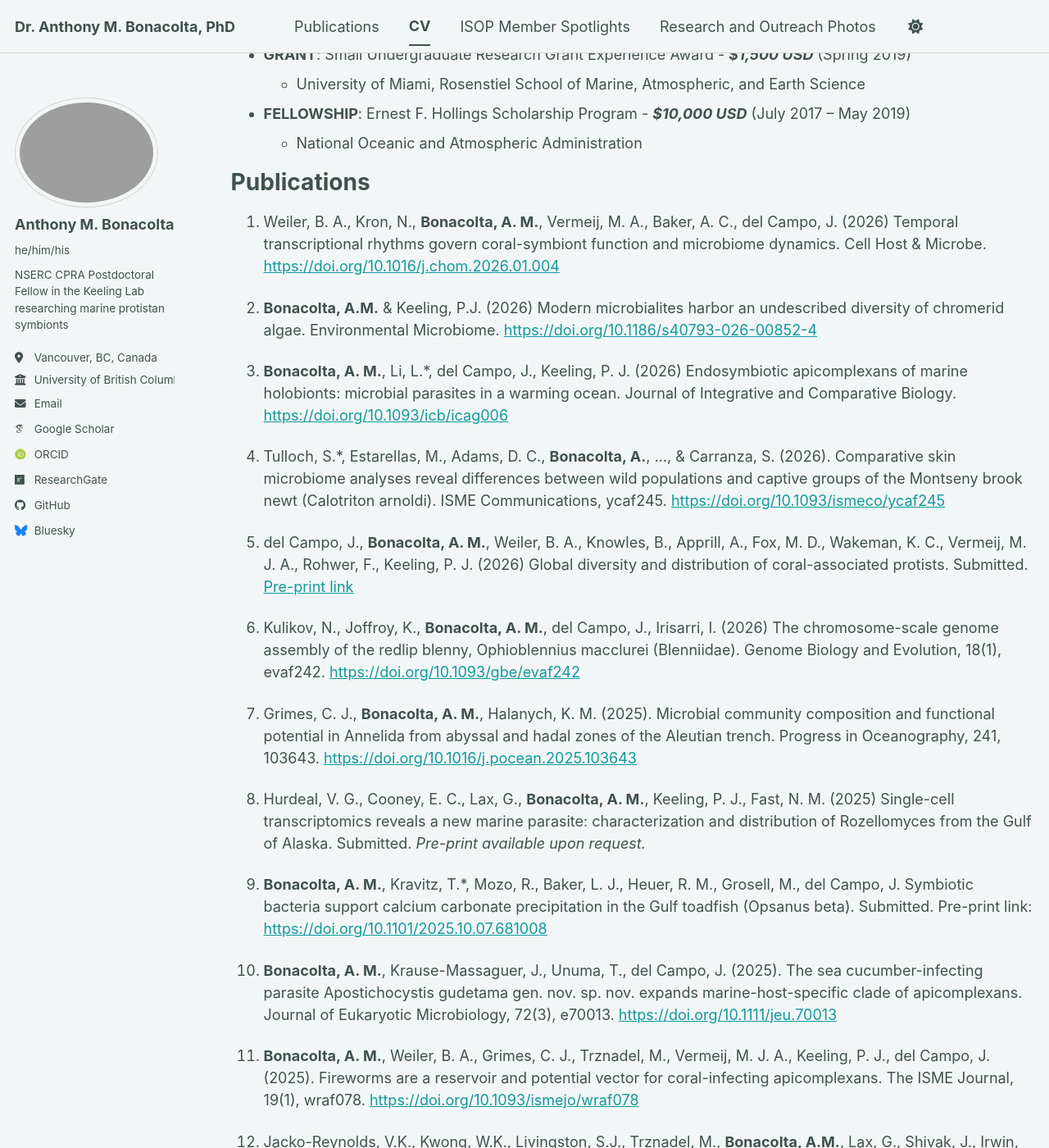
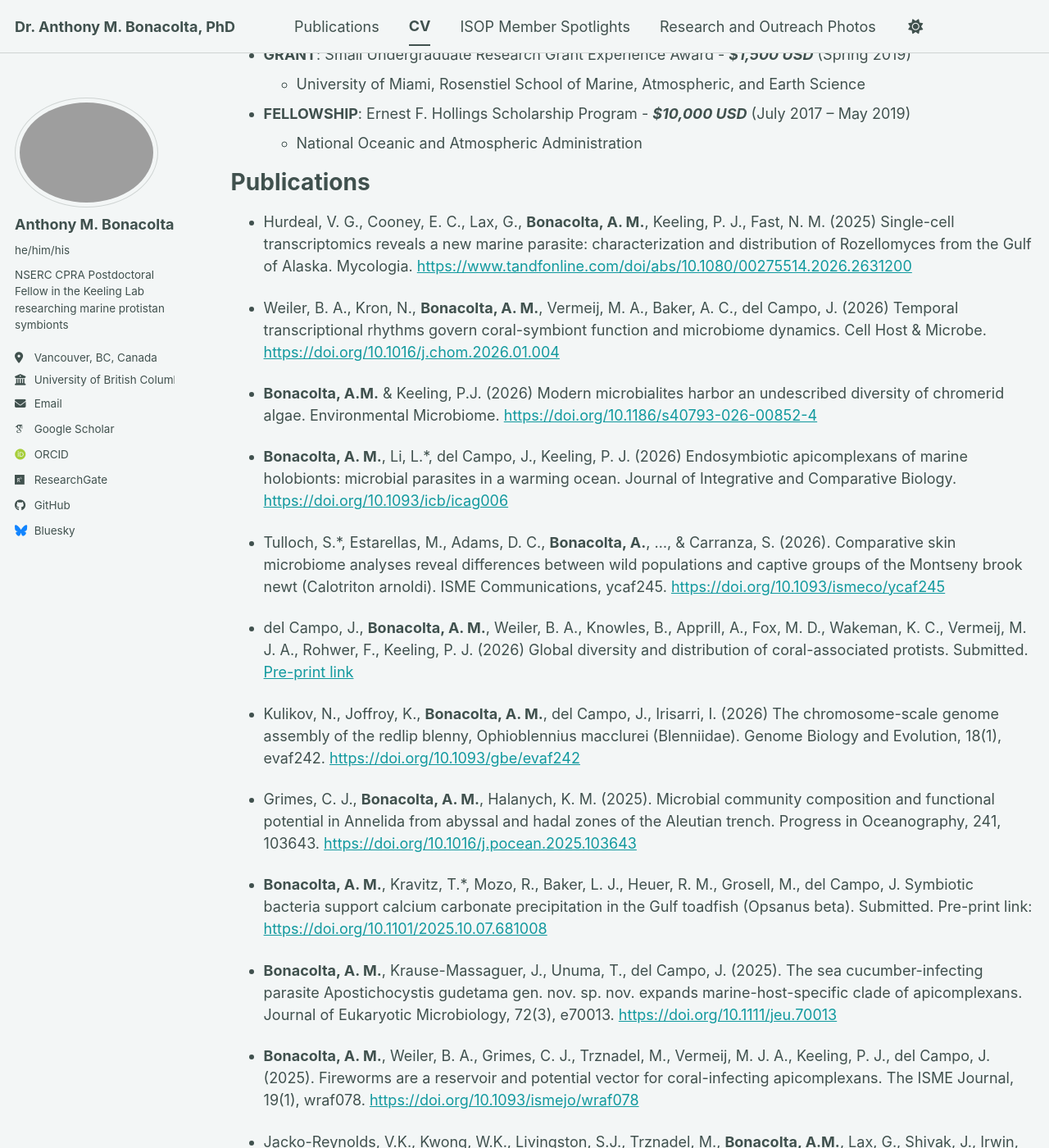
Before and after one commit to Abonacolta/abonacolta.github.io, a Jekyll site: the page built from _pages/cv.md, in a window 1280 px wide and 1400 px high, scrolled down 1371 px. Shown: the whole window at 82% size. Built offline with Jekyll 4.4.1, drawn with Linux system fonts in a browser that asks for light colours; some web fonts are replaced; a script bundle is joined from its source files by our own code; library files that are not in the unit come from our copies.

Commit message:
Update cv.md

```diff
--- a/_pages/cv.md
+++ b/_pages/cv.md
@@ -66,45 +66,45 @@
 
 Publications
 ======
-1.	Weiler, B. A., Kron, N., **Bonacolta, A. M.**, Vermeij, M. A., Baker, A. C., del Campo, J. (2026) Temporal transcriptional rhythms govern coral-symbiont function and microbiome dynamics. Cell Host & Microbe. [https://doi.org/10.1016/j.chom.2026.01.004](https://doi.org/10.1016/j.chom.2026.01.004)
+-	Hurdeal, V. G., Cooney, E. C., Lax, G., **Bonacolta, A. M.**, Keeling, P. J., Fast, N. M. (2025) Single-cell transcriptomics reveals a new marine parasite: characterization and distribution of Rozellomyces from the Gulf of Alaska. Mycologia. [https://www.tandfonline.com/doi/abs/10.1080/00275514.2026.2631200](https://www.tandfonline.com/doi/abs/10.1080/00275514.2026.2631200)
 
-2.	**Bonacolta, A.M.** & Keeling, P.J. (2026) Modern microbialites harbor an undescribed diversity of chromerid algae. Environmental Microbiome. [https://doi.org/10.1186/s40793-026-00852-4](https://doi.org/10.1186/s40793-026-00852-4)
+-	Weiler, B. A., Kron, N., **Bonacolta, A. M.**, Vermeij, M. A., Baker, A. C., del Campo, J. (2026) Temporal transcriptional rhythms govern coral-symbiont function and microbiome dynamics. Cell Host & Microbe. [https://doi.org/10.1016/j.chom.2026.01.004](https://doi.org/10.1016/j.chom.2026.01.004)
 
-3.	**Bonacolta, A. M.**, Li, L.*, del Campo, J., Keeling, P. J. (2026) Endosymbiotic apicomplexans of marine holobionts: microbial parasites in a warming ocean. Journal of Integrative and Comparative Biology. [https://doi.org/10.1093/icb/icag006](https://doi.org/10.1093/icb/icag006)
+-	**Bonacolta, A.M.** & Keeling, P.J. (2026) Modern microbialites harbor an undescribed diversity of chromerid algae. Environmental Microbiome. [https://doi.org/10.1186/s40793-026-00852-4](https://doi.org/10.1186/s40793-026-00852-4)
 
-4.	Tulloch, S.*, Estarellas, M., Adams, D. C., **Bonacolta, A.**, …, & Carranza, S. (2026). Comparative skin microbiome analyses reveal differences between wild populations and captive groups of the Montseny brook newt (Calotriton arnoldi). ISME Communications, ycaf245. [https://doi.org/10.1093/ismeco/ycaf245](https://doi.org/10.1093/ismeco/ycaf245)
+-	**Bonacolta, A. M.**, Li, L.*, del Campo, J., Keeling, P. J. (2026) Endosymbiotic apicomplexans of marine holobionts: microbial parasites in a warming ocean. Journal of Integrative and Comparative Biology. [https://doi.org/10.1093/icb/icag006](https://doi.org/10.1093/icb/icag006)
 
-5.	del Campo, J., **Bonacolta, A. M.**, Weiler, B. A., Knowles, B., Apprill, A., Fox, M. D., Wakeman, K. C., Vermeij, M. J. A., Rohwer, F., Keeling, P. J. (2026) Global diversity and distribution of coral-associated protists. Submitted. [Pre-print link](https://doi.org/10.64898/2026.01.22.700988)
+-	Tulloch, S.*, Estarellas, M., Adams, D. C., **Bonacolta, A.**, …, & Carranza, S. (2026). Comparative skin microbiome analyses reveal differences between wild populations and captive groups of the Montseny brook newt (Calotriton arnoldi). ISME Communications, ycaf245. [https://doi.org/10.1093/ismeco/ycaf245](https://doi.org/10.1093/ismeco/ycaf245)
 
-6.	Kulikov, N., Joffroy, K., **Bonacolta, A. M.**, del Campo, J., Irisarri, I. (2026) The chromosome-scale genome assembly of the redlip blenny, Ophioblennius macclurei (Blenniidae). Genome Biology and Evolution, 18(1), evaf242. [https://doi.org/10.1093/gbe/evaf242](https://doi.org/10.1093/gbe/evaf242)
+-	del Campo, J., **Bonacolta, A. M.**, Weiler, B. A., Knowles, B., Apprill, A., Fox, M. D., Wakeman, K. C., Vermeij, M. J. A., Rohwer, F., Keeling, P. J. (2026) Global diversity and distribution of coral-associated protists. Submitted. [Pre-print link](https://doi.org/10.64898/2026.01.22.700988)
 
-7.	Grimes, C. J., **Bonacolta, A. M.**, Halanych, K. M. (2025). Microbial community composition and functional potential in Annelida from abyssal and hadal zones of the Aleutian trench. Progress in Oceanography, 241, 103643. [https://doi.org/10.1016/j.pocean.2025.103643](https://doi.org/10.1016/j.pocean.2025.103643)
+-	Kulikov, N., Joffroy, K., **Bonacolta, A. M.**, del Campo, J., Irisarri, I. (2026) The chromosome-scale genome assembly of the redlip blenny, Ophioblennius macclurei (Blenniidae). Genome Biology and Evolution, 18(1), evaf242. [https://doi.org/10.1093/gbe/evaf242](https://doi.org/10.1093/gbe/evaf242)
 
-8.	Hurdeal, V. G., Cooney, E. C., Lax, G., **Bonacolta, A. M.**, Keeling, P. J., Fast, N. M. (2025) Single-cell transcriptomics reveals a new marine parasite: characterization and distribution of Rozellomyces from the Gulf of Alaska. Submitted. *Pre-print available upon request.*
+-	Grimes, C. J., **Bonacolta, A. M.**, Halanych, K. M. (2025). Microbial community composition and functional potential in Annelida from abyssal and hadal zones of the Aleutian trench. Progress in Oceanography, 241, 103643. [https://doi.org/10.1016/j.pocean.2025.103643](https://doi.org/10.1016/j.pocean.2025.103643)
 
-9.	**Bonacolta, A. M.**, Kravitz, T.*, Mozo, R., Baker, L. J., Heuer, R. M., Grosell, M., del Campo, J. Symbiotic bacteria support calcium carbonate precipitation in the Gulf toadfish (Opsanus beta). Submitted. Pre-print link: [https://doi.org/10.1101/2025.10.07.681008](https://doi.org/10.1101/2025.10.07.681008)
+-	**Bonacolta, A. M.**, Kravitz, T.*, Mozo, R., Baker, L. J., Heuer, R. M., Grosell, M., del Campo, J. Symbiotic bacteria support calcium carbonate precipitation in the Gulf toadfish (Opsanus beta). Submitted. Pre-print link: [https://doi.org/10.1101/2025.10.07.681008](https://doi.org/10.1101/2025.10.07.681008)
 
-10.	**Bonacolta, A. M.**, Krause-Massaguer, J., Unuma, T., del Campo, J. (2025). The sea cucumber-infecting parasite Apostichocystis gudetama gen. nov. sp. nov. expands marine-host-specific clade of apicomplexans. Journal of Eukaryotic Microbiology, 72(3), e70013. [https://doi.org/10.1111/jeu.70013](https://doi.org/10.1111/jeu.70013)
+-	**Bonacolta, A. M.**, Krause-Massaguer, J., Unuma, T., del Campo, J. (2025). The sea cucumber-infecting parasite Apostichocystis gudetama gen. nov. sp. nov. expands marine-host-specific clade of apicomplexans. Journal of Eukaryotic Microbiology, 72(3), e70013. [https://doi.org/10.1111/jeu.70013](https://doi.org/10.1111/jeu.70013)
 
-11.	**Bonacolta, A. M.**, Weiler, B. A., Grimes, C. J., Trznadel, M., Vermeij, M. J. A., Keeling, P. J., del Campo, J. (2025). Fireworms are a reservoir and potential vector for coral-infecting apicomplexans. The ISME Journal, 19(1), wraf078. [https://doi.org/10.1093/ismejo/wraf078](https://doi.org/10.1093/ismejo/wraf078)
+-	**Bonacolta, A. M.**, Weiler, B. A., Grimes, C. J., Trznadel, M., Vermeij, M. J. A., Keeling, P. J., del Campo, J. (2025). Fireworms are a reservoir and potential vector for coral-infecting apicomplexans. The ISME Journal, 19(1), wraf078. [https://doi.org/10.1093/ismejo/wraf078](https://doi.org/10.1093/ismejo/wraf078)
 
-12.	Jacko-Reynolds, V.K., Kwong, W.K., Livingston, S.J., Trznadel, M., **Bonacolta, A.M.**, Lax, G., Shivak, J., Irwin, N.A., Vermeij, M.J., Del Campo, J. and Keeling, P.J. (2025). Phylogenomics of Coral-Infecting Corallicolids Reveal Multiple Independent Losses of Chlorophyll Biosynthesis in Apicomplexan Parasites. Current Biology, 35(5), 1156-1163. [https://doi.org/10.1016/j.cub.2025.01.028](https://doi.org/10.1016/j.cub.2025.01.028)
+-	Jacko-Reynolds, V.K., Kwong, W.K., Livingston, S.J., Trznadel, M., **Bonacolta, A.M.**, Lax, G., Shivak, J., Irwin, N.A., Vermeij, M.J., Del Campo, J. and Keeling, P.J. (2025). Phylogenomics of Coral-Infecting Corallicolids Reveal Multiple Independent Losses of Chlorophyll Biosynthesis in Apicomplexan Parasites. Current Biology, 35(5), 1156-1163. [https://doi.org/10.1016/j.cub.2025.01.028](https://doi.org/10.1016/j.cub.2025.01.028)
 
-13.	**Bonacolta, A. M.**, Snyder, G. A., Karp, R. F., Yeager, E., Wen, A. D. E., Dennison, C. E., Nonell, J., Traylor-Knowles, N., Baker, A. C., del Campo, J. (2024). Single-Cell Atlas of Coral Bleaching. Submitted. [Pre-print link](https://doi.org/10.21203/rs.3.rs-5397639/v1)
+-	**Bonacolta, A. M.**, Snyder, G. A., Karp, R. F., Yeager, E., Wen, A. D. E., Dennison, C. E., Nonell, J., Traylor-Knowles, N., Baker, A. C., del Campo, J. (2024). Single-Cell Atlas of Coral Bleaching. Submitted. [Pre-print link](https://doi.org/10.21203/rs.3.rs-5397639/v1)
 
-14.	**Bonacolta, A. M.**, Visscher, P. T., Del Campo, J., & White III, R. A. (2024). The eukaryome of modern microbialites reveals distinct colonization across aquatic ecosystems. npj Biofilms and Microbiomes, 10(1), 78. [https://doi.org/10.1038/s41522-024-00547-z](https://doi.org/10.1038/s41522-024-00547-z)
+-	**Bonacolta, A. M.**, Visscher, P. T., Del Campo, J., & White III, R. A. (2024). The eukaryome of modern microbialites reveals distinct colonization across aquatic ecosystems. npj Biofilms and Microbiomes, 10(1), 78. [https://doi.org/10.1038/s41522-024-00547-z](https://doi.org/10.1038/s41522-024-00547-z)
 
-15.	**Bonacolta, A. M.**, Krause-Massaguer, J., Smit, N. J., Sikkel, P. C., & Del Campo, J. (2024). A new and widespread group of fish apicomplexan parasites. Current Biology. 34(12), 2748-2755. [https://doi.org/10.1016/j.cub.2024.04.084](https://doi.org/10.1016/j.cub.2024.04.084)
+-	**Bonacolta, A. M.**, Krause-Massaguer, J., Smit, N. J., Sikkel, P. C., & Del Campo, J. (2024). A new and widespread group of fish apicomplexan parasites. Current Biology. 34(12), 2748-2755. [https://doi.org/10.1016/j.cub.2024.04.084](https://doi.org/10.1016/j.cub.2024.04.084)
 
-16.	**Bonacolta, A. M.**, Miravall, J., Gómez‐Gras, D., Ledoux, J. B., López‐Sendino, P., Garrabou, J., ... & Del Campo, J. (2024). Differential apicomplexan presence predicts thermal stress mortality in the Mediterranean coral Paramuricea clavata. Environmental Microbiology, 26(1), e16548. [https://doi.org/10.1111/1462-2920.16548](https://doi.org/10.1111/1462-2920.16548)
+-	**Bonacolta, A. M.**, Miravall, J., Gómez‐Gras, D., Ledoux, J. B., López‐Sendino, P., Garrabou, J., ... & Del Campo, J. (2024). Differential apicomplexan presence predicts thermal stress mortality in the Mediterranean coral Paramuricea clavata. Environmental Microbiology, 26(1), e16548. [https://doi.org/10.1111/1462-2920.16548](https://doi.org/10.1111/1462-2920.16548)
 
-17.	Gitter, A., Gidley, M., Mena, K. D., Ferguson, A., Sinigalliano, C., **Bonacolta, A.**, & Solo-Gabriele, H. (2023). Integrating microbial source tracking with quantitative microbial risk assessment to evaluate site specific risk based thresholds at two South Florida beaches. Frontiers in Microbiology, 14, 1210192. [https://doi.org/10.3389/fmicb.2023.1210192](https://doi.org/10.3389/fmicb.2023.1210192)
+-	Gitter, A., Gidley, M., Mena, K. D., Ferguson, A., Sinigalliano, C., **Bonacolta, A.**, & Solo-Gabriele, H. (2023). Integrating microbial source tracking with quantitative microbial risk assessment to evaluate site specific risk based thresholds at two South Florida beaches. Frontiers in Microbiology, 14, 1210192. [https://doi.org/10.3389/fmicb.2023.1210192](https://doi.org/10.3389/fmicb.2023.1210192)
 
-18.	**Bonacolta, A. M.**, Weiler, B. A., Porta-Fitó, T., Sweet, M., Keeling, P., & del Campo, J. (2023). Beyond the Symbiodiniaceae: diversity and role of microeukaryotic coral symbionts. Coral Reefs, 42(2), 567-577. [https://doi.org/10.1007/s00338-023-02352-0](https://doi.org/10.1007/s00338-023-02352-0)
+-	**Bonacolta, A. M.**, Weiler, B. A., Porta-Fitó, T., Sweet, M., Keeling, P., & del Campo, J. (2023). Beyond the Symbiodiniaceae: diversity and role of microeukaryotic coral symbionts. Coral Reefs, 42(2), 567-577. [https://doi.org/10.1007/s00338-023-02352-0](https://doi.org/10.1007/s00338-023-02352-0)
 
-19.	**Bonacolta, A. M.**, Connelly, M. T., M. Rosales, S., Del Campo, J., & Traylor-Knowles, N. (2021). The starlet sea anemone, Nematostella vectensis, possesses body region-specific bacterial associations with spirochetes dominating the capitulum. FEMS microbiology letters, 368(3), fnab002. [https://doi.org/10.1093/femsle/fnab002](https://doi.org/10.1093/femsle/fnab002)
+-	**Bonacolta, A. M.**, Connelly, M. T., M. Rosales, S., Del Campo, J., & Traylor-Knowles, N. (2021). The starlet sea anemone, Nematostella vectensis, possesses body region-specific bacterial associations with spirochetes dominating the capitulum. FEMS microbiology letters, 368(3), fnab002. [https://doi.org/10.1093/femsle/fnab002](https://doi.org/10.1093/femsle/fnab002)
 
-20.	Sinigalliano, C., Kim, K., Gidley, M., Yuknavage, K., Knee, K., Palacios, D., **Bonacolta, A.**, …, & Maurin, L. (2021). Microbial source tracking of fecal indicating bacteria in coral reef waters, recreational waters, and groundwater of Saipan by real-time quantitative PCR. Frontiers in Microbiology, 11, 596650. [https://doi.org/10.3389/fmicb.2020.596650](https://doi.org/10.3389/fmicb.2020.596650 )
+-	Sinigalliano, C., Kim, K., Gidley, M., Yuknavage, K., Knee, K., Palacios, D., **Bonacolta, A.**, …, & Maurin, L. (2021). Microbial source tracking of fecal indicating bacteria in coral reef waters, recreational waters, and groundwater of Saipan by real-time quantitative PCR. Frontiers in Microbiology, 11, 596650. [https://doi.org/10.3389/fmicb.2020.596650](https://doi.org/10.3389/fmicb.2020.596650 )
 
 
 Talks
```
